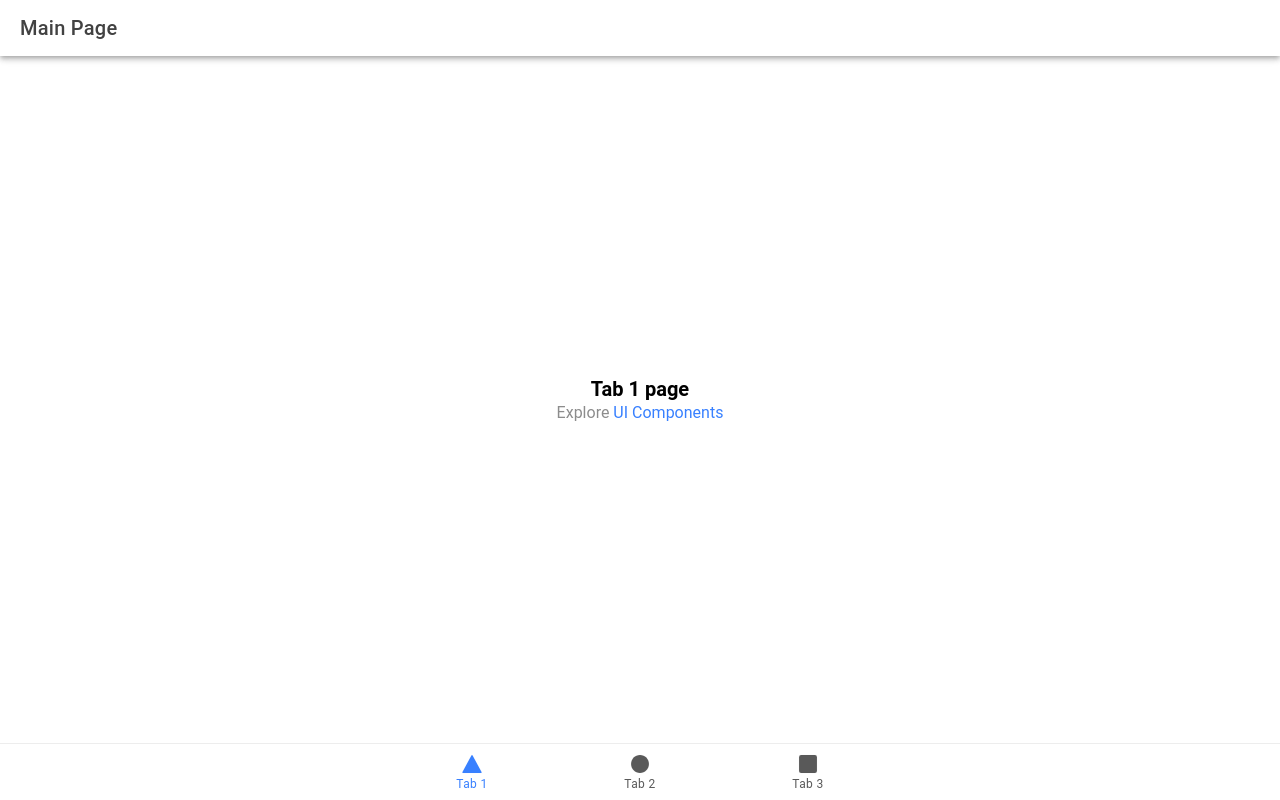
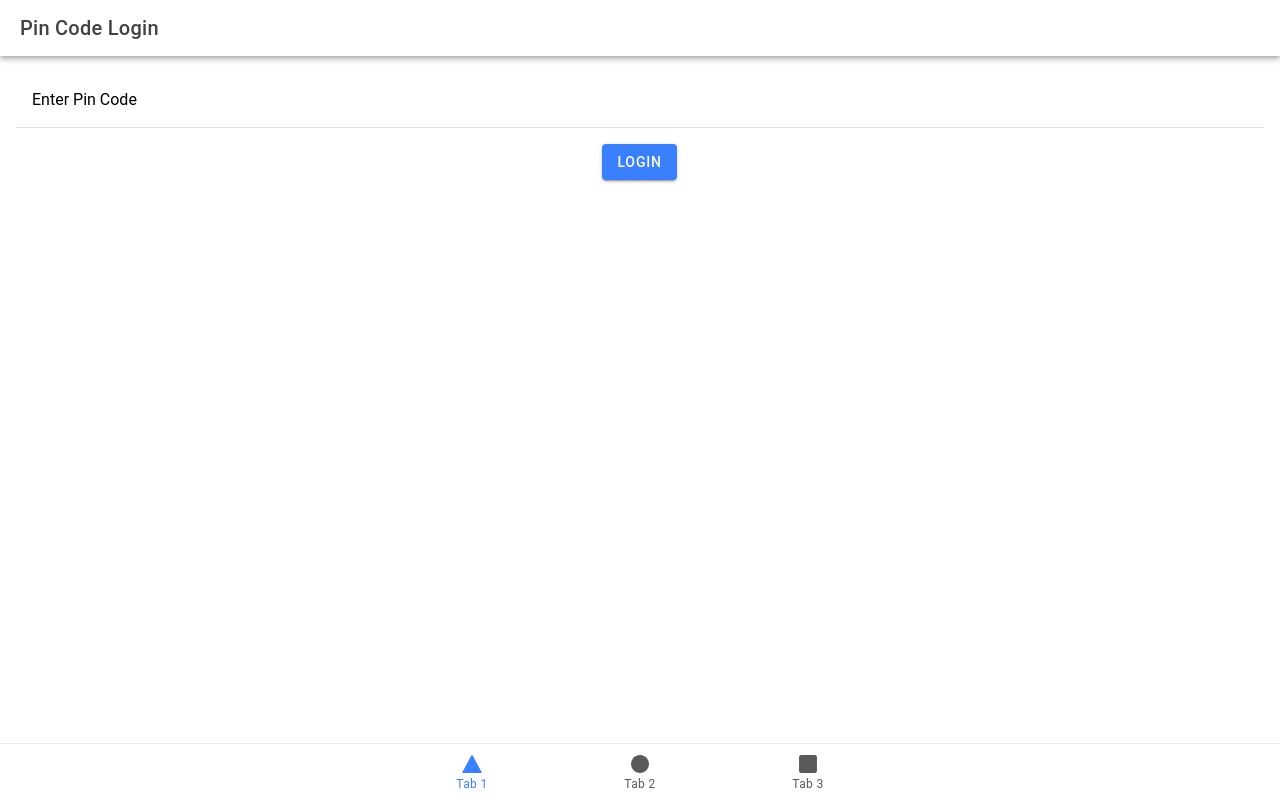
Before and after one commit to FastByte17/Car-Repair-App, a React (Vite) app: page /tab1 in a window 1280 px wide. Built offline with nearby package versions, Linux system fonts and the light colour scheme.

Commit message:
Added code for PIN code login. Still needs work

```diff
--- a/src/App.tsx
+++ b/src/App.tsx
@@ -14,6 +14,7 @@ import { ellipse, square, triangle } from 'ionicons/icons';
 import Tab1 from './pages/Tab1';
 import Tab2 from './pages/Tab2';
 import Tab3 from './pages/Tab3';
+import Login from './pages/Login';
 
 /* Core CSS required for Ionic components to work properly */
 import '@ionic/react/css/core.css';
--- a/src/pages/Tab1.tsx
+++ b/src/pages/Tab1.tsx
@@ -1,22 +1,37 @@
-import { IonContent, IonHeader, IonPage, IonTitle, IonToolbar } from '@ionic/react';
-import ExploreContainer from '../components/ExploreContainer';
-import './Tab1.css';
+import React, { useState } from 'react';
+import { IonButton, IonContent, IonHeader, IonInput, IonItem, IonLabel, IonPage, IonTitle, IonToolbar } from '@ionic/react';
 
 const Tab1: React.FC = () => {
+  const [pin, setPin] = useState<string>('');
+
+  const handleInputChange = (event: CustomEvent) => {
+    setPin(event.detail.value!);
+  };
+
+  const handleSubmit = (event: React.FormEvent<HTMLFormElement>) => {
+    event.preventDefault();
+    // Handle pin code login logic here
+  };
+
   return (
     <IonPage>
       <IonHeader>
         <IonToolbar>
-          <IonTitle>Main Page</IonTitle>
+          <IonTitle>Pin Code Login</IonTitle>
         </IonToolbar>
       </IonHeader>
-      <IonContent fullscreen>
-        <IonHeader collapse="condense">
-          <IonToolbar>
-            <IonTitle size="large">Tab 1</IonTitle>
-          </IonToolbar>
-        </IonHeader>
-        <ExploreContainer name="Tab 1 page" />
+      <IonContent className="ion-padding">
+        <form onSubmit={handleSubmit}>
+          <IonItem>
+            <IonLabel position="floating">Enter Pin Code</IonLabel>
+            <IonInput type="password" value={pin} maxlength={4} onIonChange={handleInputChange} pattern="\d{4,4}" inputmode="numeric" style={{ width: '100%' }} />
+          </IonItem>
+          <div style={{ display: 'flex', justifyContent: 'center' }}>
+            <IonButton type="submit" className="ion-margin-top" color="primary">
+              Login
+            </IonButton>
+          </div>
+        </form>
       </IonContent>
     </IonPage>
   );
```
Also changed, not shown: src/pages/Login.tsx (+38 -0 lines).
